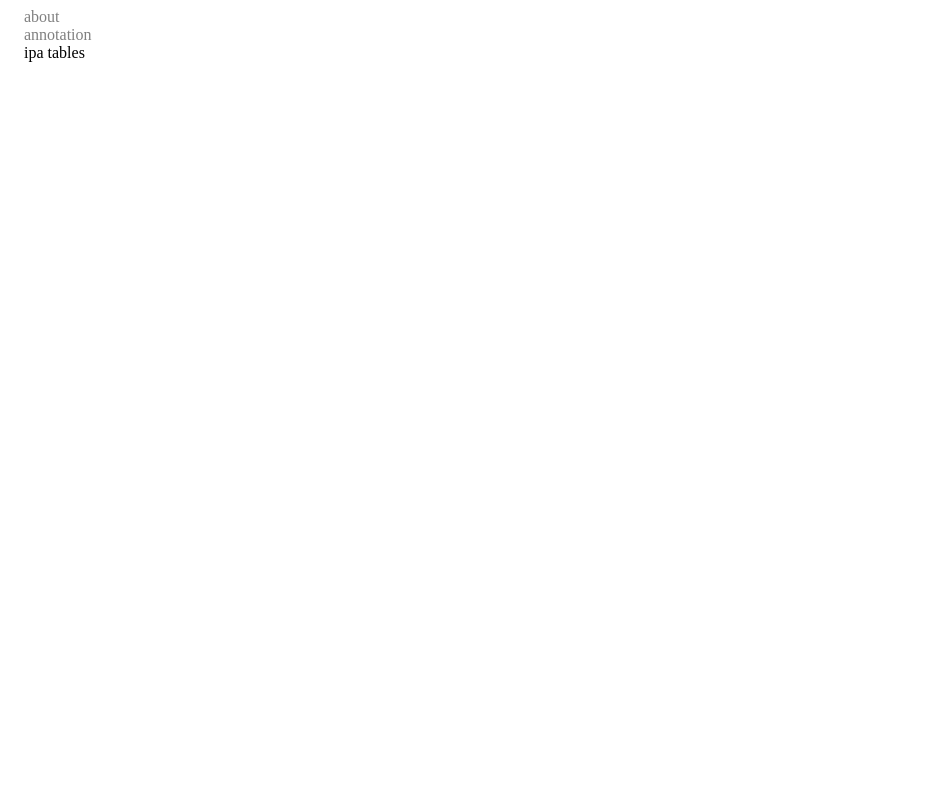
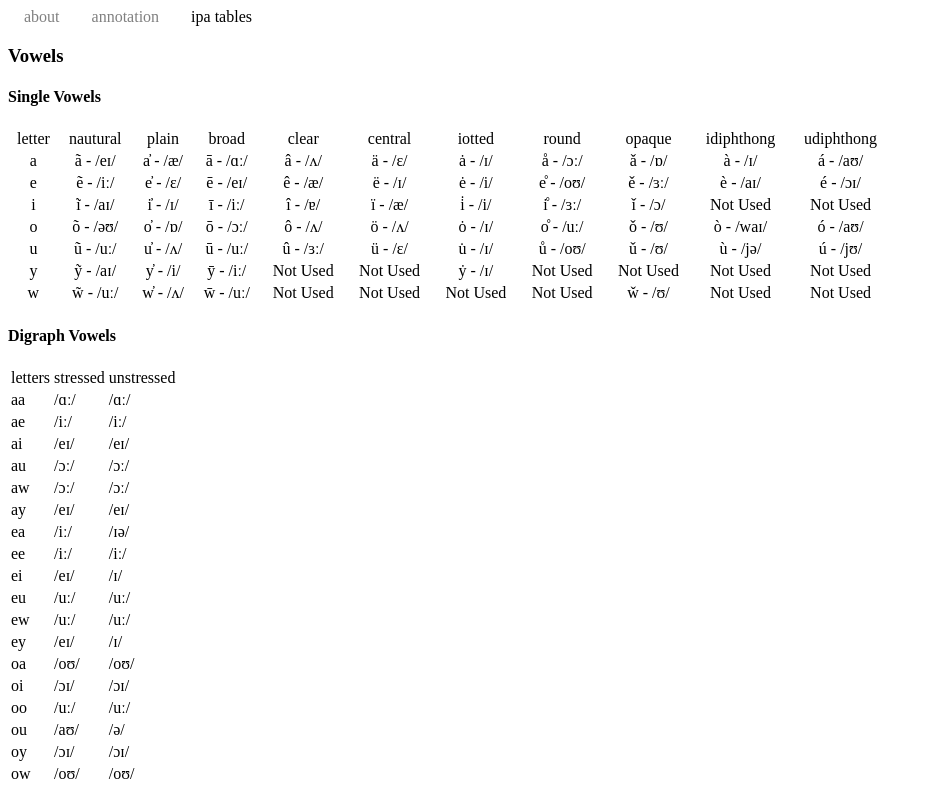
Before and after one commit to RaeRachael/Annontated-English, a React (Create React App) app: page /ipaTables in a window 1280 px wide. Shown: the whole page, without its empty margins (0-932 px from the left). Built offline with nearby package versions, Linux system fonts and the light colour scheme; the HTML template or start-up script is replaced by a standard one.

Commit message:
Format on nav bar, building about and ipa pages

```diff
--- a/src/App/AboutPage.tsx
+++ /dev/null
@@ -1,13 +0,0 @@
-import React from "react";
-
-function AboutPage() {
-  return (
-    <div className="Annotated">
-      <div style={{ fontSize: "30px", fontFamily: "sans-serif" }}>
-        ABOUT PAGE
-      </div>
-    </div>
-  );
-}
-
-export default AboutPage;
--- a/src/App/App.tsx
+++ b/src/App/App.tsx
@@ -1,8 +1,9 @@
 import React from "react";
-import AnnotationPage from "./AnnotationPage";
 import { BrowserRouter as Router, Route, Switch } from "react-router-dom";
-import Navbar from "./NavBar";
-import AboutPage from "./AboutPage";
+import Navbar from "./components/NavBar";
+import AnnotationPage from "./pages/AnnotationPage";
+import AboutPage from "./pages/AboutPage";
+import IPATablesPage from "./pages/IPATablesPage";
 
 // import './App.css';
 
@@ -22,37 +23,23 @@ export default class App extends React.Component<ITestProps, ITestState> {
 
     this.handlePageChange = this.handlePageChange.bind(this);
   }
-  // state = {
-  //   text: "",
-  // };
 
   handlePageChange(text: string) {
     this.setState({ page: text });
   }
 
   render() {
-    // let page;
-    // if (this.state.page === "annotation") {
-    //   page = <AnnotationPage />;
-    // }
     return (
       <Router>
         <div className="App">
           <Navbar></Navbar>
-          {/* <NavBar slected="this.state.page" @navigation={this.handlePageChange}></NavBar> */}
           <div className="mainPage">
             <Switch>
               <Route exact path="/" component={AnnotationPage} />
               <Route path="/annotation" component={AnnotationPage} />
               <Route path="/about" component={AboutPage} />
+              <Route path="/ipaTables" component={IPATablesPage} />
             </Switch>
-
-            {/* <Route path='/events' component={Events} />
-        <Route path='/annual' component={AnnualReport} />
-        <Route path='/team' component={Teams} />
-        <Route path='/blogs' component={Blogs} />
-        <Route path='/sign-up' component={SignUp} /> */}
-            {/* {page} */}
           </div>
         </div>
       </Router>
--- a/src/App/NavBar.tsx
+++ /dev/null
@@ -1,70 +0,0 @@
-import React from "react";
-import { NavLink as Link } from "react-router-dom";
-import styled from "styled-components";
-
-const pages = [
-  { name: "about", link: "about" },
-  { name: "annotation", link: "annotation" },
-  { name: "ipa tables", link: "ipaTables" },
-];
-
-function NavLinks() {
-  return pages.map((page) => {
-    return (
-      <NavLink to={page.link}>
-        {/* activeStyle> */}
-        {page.name}
-      </NavLink>
-    );
-  });
-}
-
-const NavLink = styled(Link)`
-  color: #808080;
-  display: flex;
-  align-items: center;
-  text-decoration: none;
-  padding: 0 1rem;
-  height: 100%;
-  cursor: pointer;
-  &.active {
-    color: #000000;
-  }
-`;
-
-function Navbar() {
-  return <div>{NavLinks()}</div>;
-  // <>
-  //   {/* <Nav>
-  //     <Bars /> */}
-
-  //   {/* <NavMenu> */}
-  //   <NavLink to="/about" activeStyle>
-  //     About
-  //   </NavLink>
-  //   <NavLink to="/events" activeStyle>
-  //     Events
-  //   </NavLink>
-  //   <NavLink to="/annual" activeStyle>
-  //     Annual Report
-  //   </NavLink>
-  //   <NavLink to="/team" activeStyle>
-  //     Teams
-  //   </NavLink>
-  //   <NavLink to="/blogs" activeStyle>
-  //     Blogs
-  //   </NavLink>
-  //   <NavLink to="/sign-up" activeStyle>
-  //     Sign Up
-  //   </NavLink>
-  //   {/* Second Nav */}
-  //   {/* <NavBtnLink to='/sign-in'>Sign In</NavBtnLink> */}
-  //   {/* </NavMenu>
-  //     <NavBtn>
-  //       <NavBtnLink to="/signin">Sign In</NavBtnLink>
-  //     </NavBtn>
-  //   </Nav> */}
-  // </>
-}
-
-export default Navbar;
--- /dev/null
+++ b/src/App/components/NavBar.tsx
@@ -0,0 +1,41 @@
+import React from "react";
+import { NavLink as Link } from "react-router-dom";
+import styled from "styled-components";
+
+const pages = [
+  { name: "about", link: "about" },
+  { name: "annotation", link: "annotation" },
+  { name: "ipa tables", link: "ipaTables" },
+];
+
+function NavLinks() {
+  return pages.map((page) => {
+    return (
+      <NavLink to={page.link}>
+        {/* activeStyle> */}
+        {page.name}
+      </NavLink>
+    );
+  });
+}
+
+const NavLink = styled(Link)`
+  color: #808080;
+  display: flex;
+  align-items: center;
+  text-decoration: none;
+  padding: 0 1rem;
+  height: 100%;
+  cursor: pointer;
+  &.active {
+    color: #000000;
+  }
+`;
+
+function Navbar() {
+  return (
+    <div style={{ display: "flex", flexDirection: "row" }}>{NavLinks()}</div>
+  );
+}
+
+export default Navbar;
--- /dev/null
+++ b/src/App/pages/AboutPage.tsx
@@ -0,0 +1,25 @@
+import React from "react";
+
+function AboutPage() {
+  return (
+    <div className="About">
+      <h1> About Annotated English </h1>
+      <p>
+        Annotated English is a concept that pronounciation of english words can
+        be made clear, without changing the spelling, but adding annotations to
+        the word.
+        <br />
+        The details of the concept are more fully expanded in this paper,
+        <a href="https://arxiv.org/abs/1012.5962">orginal paper</a>. There
+        needed to be a few changes frm that paper to make the output in unicode
+        rather than in LaTex.
+        <br />
+        The current annotator found here is a very basic one. Without rules that
+        will reduce the number of annotatotions needed, a limited ipa dictionary
+        and only supports one accent of English, RP.
+      </p>
+    </div>
+  );
+}
+
+export default AboutPage;
--- a/src/App/AnnotationPage.tsx
+++ b/src/App/pages/AnnotationPage.tsx
@@ -1,6 +1,6 @@
 import React from "react";
-import AnnotatedText from "./AnnotatedText";
-import { annotate } from "../Annotator/annotator";
+import AnnotatedText from "../components/AnnotatedText";
+import { annotate } from "../../Annotator/annotator";
 
 // import './App.css';
 
--- /dev/null
+++ b/src/App/pages/IPATablesPage.tsx
@@ -0,0 +1,216 @@
+import React from "react";
+
+function IPATablesPage() {
+  return (
+    <div className="IpaTables">
+      <h3> Vowels </h3>
+      <h4>Single Vowels</h4>
+      <table style={{ textAlign: "center", width: "70%" }}>
+        <tr>
+          <td>letter </td>
+          <td>nautural</td>
+          <td>plain </td>
+          <td>broad </td>
+          <td>clear </td>
+          <td>central </td>
+          <td>iotted </td>
+          <td>round </td>
+          <td>opaque </td>
+          <td>idiphthong </td>
+          <td>udiphthong </td>
+        </tr>
+        <tr>
+          <td>a</td>
+          <td>{"a\u0303"} - /eɪ/</td>
+          <td>{"a\u0313"} - /æ/</td>
+          <td>{"a\u0304"} - /ɑː/</td>
+          <td>{"a\u0302"} - /ʌ/</td>
+          <td>{"a\u0308"} - /ɛ/</td>
+          <td>{"a\u0307"} - /ɪ/</td>
+          <td>{"a\u030a"} - /ɔː/</td>
+          <td>{"a\u030c"} - /ɒ/</td>
+          <td>{"a\u0300"} - /ɪ/</td>
+          <td>{"a\u0301"} - /aʊ/</td>
+        </tr>
+        <tr>
+          <td>e</td>
+          <td>{"e\u0303"} - /iː/</td>
+          <td>{"e\u0313"} - /ɛ/</td>
+          <td>{"e\u0304"} - /eɪ/</td>
+          <td>{"e\u0302"} - /æ/</td>
+          <td>{"e\u0308"} - /ɪ/</td>
+          <td>{"e\u0307"} - /i/</td>
+          <td>{"e\u030a"} - /oʊ/</td>
+          <td>{"e\u030c"} - /ɜː/</td>
+          <td>{"e\u0300"} - /aɪ/</td>
+          <td>{"e\u0301"} - /ɔɪ/</td>
+        </tr>
+        <tr>
+          <td>i</td>
+          <td>{"i\u0303"} - /aɪ/</td>
+          <td>{"i\u0313"} - /ɪ/</td>
+          <td>{"i\u0304"} - /iː/</td>
+          <td>{"i\u0302"} - /ɐ/</td>
+          <td>{"i\u0308"} - /æ/</td>
+          <td>{"i\u0307"} - /i/</td>
+          <td>{"i\u030a"} - /ɜː/</td>
+          <td>{"i\u030c"} - /ɔ/</td>
+          <td>Not Used</td>
+          <td>Not Used</td>
+        </tr>
+        <tr>
+          <td>o</td>
+          <td>{"o\u0303"} - /əʊ/</td>
+          <td>{"o\u0313"} - /ɒ/</td>
+          <td>{"o\u0304"} - /ɔː/</td>
+          <td>{"o\u0302"} - /ʌ/</td>
+          <td>{"o\u0308"} - /ʌ/</td>
+          <td>{"o\u0307"} - /ɪ/</td>
+          <td>{"o\u030a"} - /uː/</td>
+          <td>{"o\u030c"} - /ʊ/</td>
+          <td>{"o\u0300"} - /waɪ/</td>
+          <td>{"o\u0301"} - /aʊ/</td>
+        </tr>
+        <tr>
+          <td>u</td>
+          <td>{"u\u0303"} - /uː/</td>
+          <td>{"u\u0313"} - /ʌ/</td>
+          <td>{"u\u0304"} - /uː/</td>
+          <td>{"u\u0302"} - /ɜː/</td>
+          <td>{"u\u0308"} - /ɛ/</td>
+          <td>{"u\u0307"} - /ɪ/</td>
+          <td>{"u\u030a"} - /oʊ/</td>
+          <td>{"u\u030c"} - /ʊ/</td>
+          <td>{"u\u0300"} - /jə/</td>
+          <td>{"u\u0301"} - /jʊ/</td>
+        </tr>
+        <tr>
+          <td>y</td>
+          <td>{"y\u0303"} - /aɪ/</td>
+          <td>{"y\u0313"} - /i/</td>
+          <td>{"y\u0304"} - /iː/</td>
+          <td>Not Used</td>
+          <td>Not Used</td>
+          <td>{"y\u0307"} - /ɪ/</td>
+          <td>Not Used</td>
+          <td>Not Used</td>
+          <td>Not Used</td>
+          <td>Not Used</td>
+        </tr>
+        <tr>
+          <td>w</td>
+          <td>{"w\u0303"} - /uː/</td>
+          <td>{"w\u0313"} - /ʌ/</td>
+          <td>{"w\u0304"} - /uː/</td>
+          <td>Not Used</td>
+          <td>Not Used</td>
+          <td>Not Used</td>
+          <td>Not Used</td>
+          <td>{"w\u030c"} - /ʊ/</td>
+          <td>Not Used</td>
+          <td>Not Used</td>
+        </tr>
+      </table>
+      <h4> Digraph Vowels </h4>
+      <table>
+        <tr>
+          <td> letters </td>
+          <td> stressed </td>
+          <td> unstressed </td>
+        </tr>
+        <tr>
+          <td> aa </td>
+          <td> /ɑː/ </td>
+          <td> /ɑː/ </td>
+        </tr>
+        <tr>
+          <td> ae </td>
+          <td> /iː/ </td>
+          <td> /iː/ </td>
+        </tr>
+        <tr>
+          <td> ai </td>
+          <td> /eɪ/ </td>
+          <td> /eɪ/ </td>
+        </tr>
+        <tr>
+          <td> au </td>
+          <td> /ɔː/ </td>
+          <td> /ɔː/ </td>
+        </tr>
+        <tr>
+          <td> aw </td>
+          <td> /ɔː/ </td>
+          <td> /ɔː/ </td>
+        </tr>
+        <tr>
+          <td> ay </td>
+          <td> /eɪ/ </td>
+          <td> /eɪ/ </td>
+        </tr>
+        <tr>
+          <td> ea </td>
+          <td> /iː/ </td>
+          <td> /ɪə/ </td>
+        </tr>
+        <tr>
+          <td> ee </td>
+          <td> /iː/ </td>
+          <td> /iː/ </td>
+        </tr>
+        <tr>
+          <td> ei </td>
+          <td> /eɪ/ </td>
+          <td> /ɪ/ </td>
+        </tr>
+        <tr>
+          <td> eu </td>
+          <td> /uː/ </td>
+          <td> /uː/ </td>
+        </tr>
+        <tr>
+          <td> ew </td>
+          <td> /uː/ </td>
+          <td> /uː/ </td>
+        </tr>
+        <tr>
+          <td> ey </td>
+          <td> /eɪ/ </td>
+          <td> /ɪ/ </td>
+        </tr>
+        <tr>
+          <td> oa </td>
+          <td> /oʊ/ </td>
+          <td> /oʊ/ </td>
+        </tr>
+        <tr>
+          <td> oi </td>
+          <td> /ɔɪ/ </td>
+          <td> /ɔɪ/ </td>
+        </tr>
+        <tr>
+          <td> oo </td>
+          <td> /uː/ </td>
+          <td> /uː/ </td>
+        </tr>
+        <tr>
+          <td> ou </td>
+          <td> /aʊ/ </td>
+          <td> /ə/ </td>
+        </tr>
+        <tr>
+          <td> oy </td>
+          <td> /ɔɪ/ </td>
+          <td> /ɔɪ/ </td>
+        </tr>
+        <tr>
+          <td> ow </td>
+          <td> /oʊ/ </td>
+          <td> /oʊ/ </td>
+        </tr>
+      </table>
+    </div>
+  );
+}
+
+export default IPATablesPage;
```
Also changed, not shown: src/App/components/AnnotatedText.tsx (renamed from src/App/AnnotatedText.tsx), 1 other file (tests, documents, lock files or other folders).
